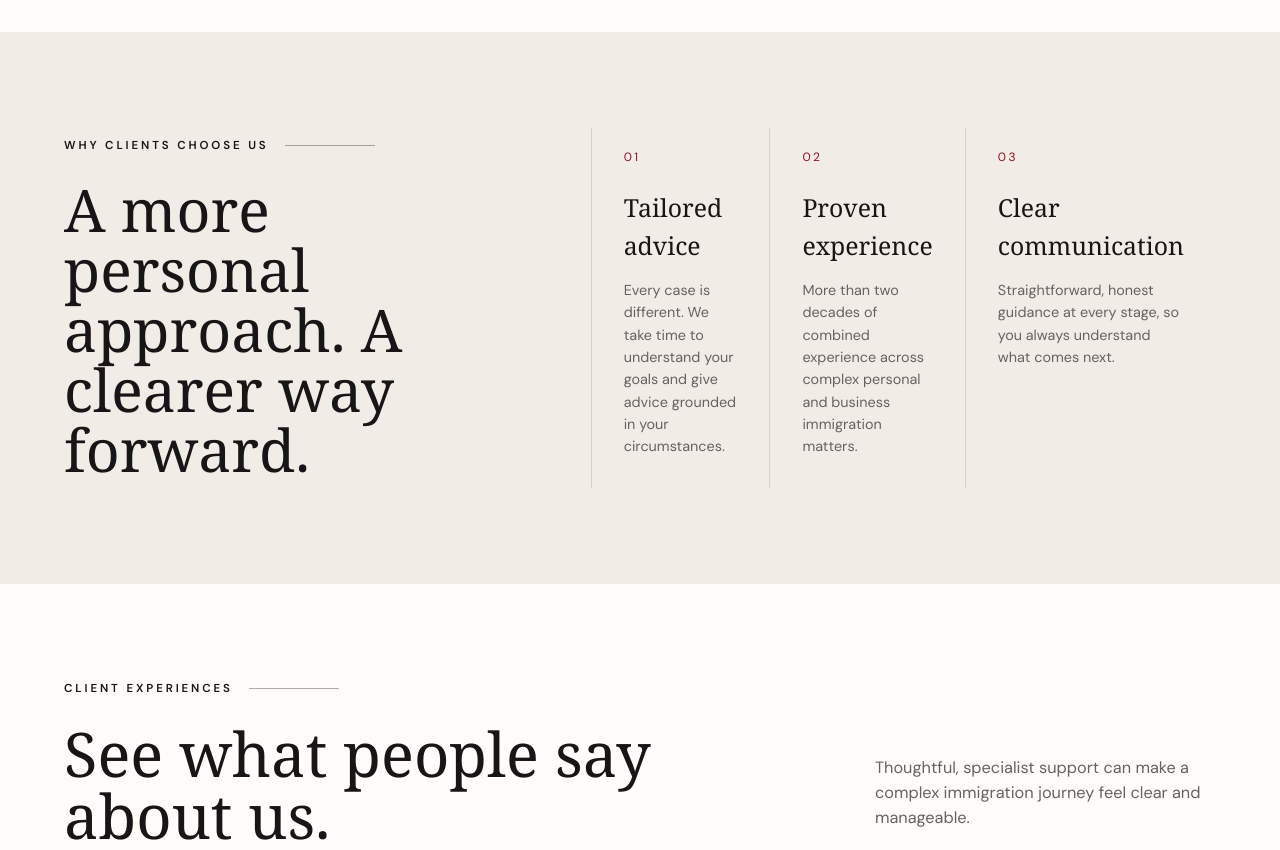
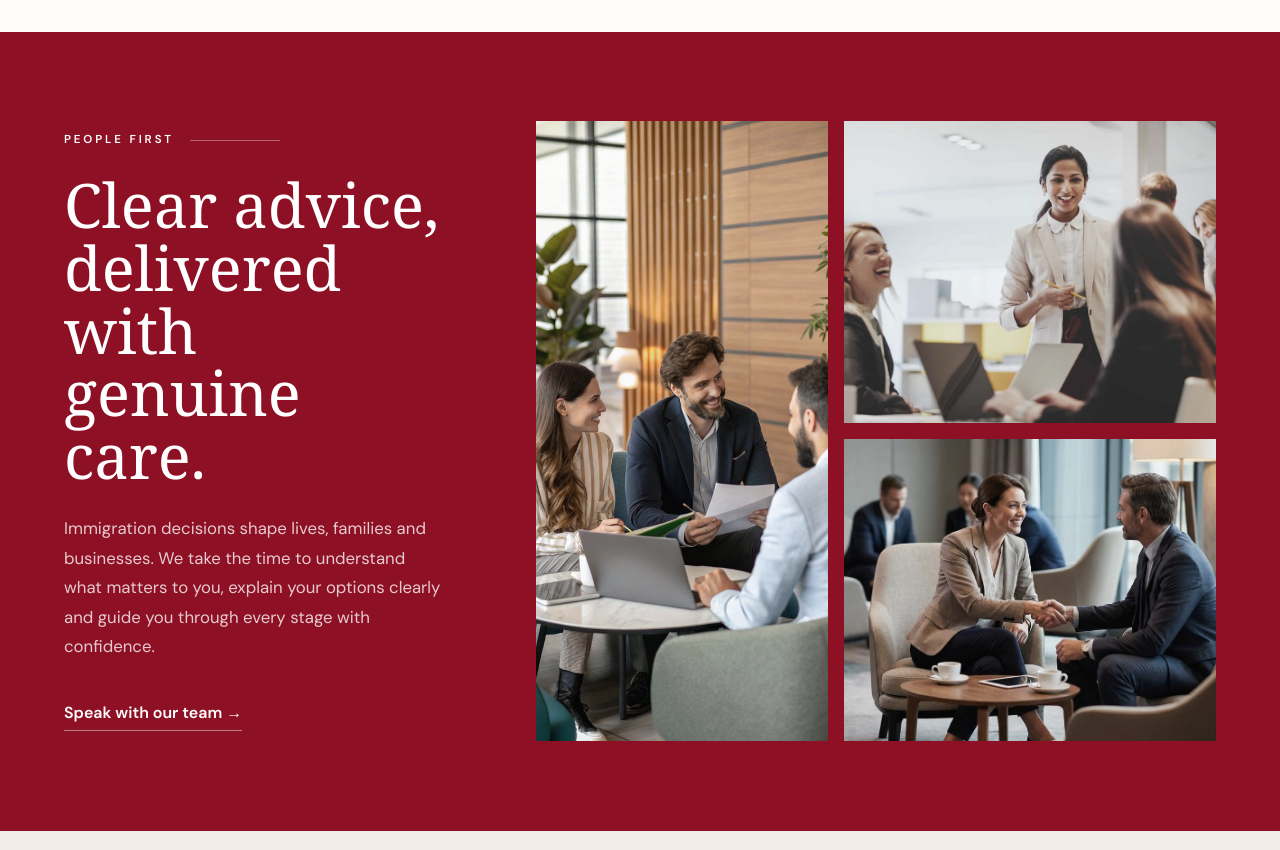
Before and after one commit to trenchsheikh/ali-kensington, a plain HTML site: page index.html in a window 1280 px wide. Shown: the part 1560-2410 px from the top of the page. Drawn offline with Linux system fonts and the light colour scheme; a web font is replaced by a local one.

Commit message:
feat: add personal editorial photo section

```diff
--- a/index.html
+++ b/index.html
@@ -52,6 +52,26 @@
         <article><span class="service-icon" aria-hidden="true">03</span><h3>UK Residency</h3><p>Guidance on settlement, indefinite leave to remain and long-term routes in the UK.</p><a href="#contact" aria-label="Discuss UK Residency">Discuss your case <span>→</span></a></article>
         <article><span class="service-icon" aria-hidden="true">04</span><h3>British Citizenship</h3><p>Clear advice on naturalisation, registration, marriage and citizenship by descent.</p><a href="#contact" aria-label="Discuss British Citizenship">Discuss your case <span>→</span></a></article>
         <article><span class="service-icon" aria-hidden="true">05</span><h3>Visa Refusals</h3><p>Strategic support with fresh applications, administrative reviews, appeals and judicial reviews.</p><a href="#contact" aria-label="Discuss a Visa Refusal">Discuss your case <span>→</span></a></article>
+      </div>
+    </section>
+
+    <section class="people-section" aria-labelledby="people-title">
+      <div class="people-copy">
+        <p class="eyebrow">People first</p>
+        <h2 id="people-title">Clear advice, delivered with genuine care.</h2>
+        <p>Immigration decisions shape lives, families and businesses. We take the time to understand what matters to you, explain your options clearly and guide you through every stage with confidence.</p>
+        <a class="text-link" href="#contact">Speak with our team <span aria-hidden="true">→</span></a>
+      </div>
+      <div class="people-gallery" aria-label="Professional consultations and collaborative client support">
+        <figure class="people-photo people-photo-tall">
+          <img src="e71858cd45bb9542f345faf93f4b1dad.jpg" alt="A professional consultation in a welcoming office" loading="lazy" decoding="async">
+        </figure>
+        <figure class="people-photo">
+          <img src="17fdde5a2818912fc1148fd6717992d9.jpg" alt="A collaborative professional meeting" loading="lazy" decoding="async">
+        </figure>
+        <figure class="people-photo">
+          <img src="da727595d95a369a127aa18e610e833f.jpg" alt="Two professionals meeting in a comfortable office" loading="lazy" decoding="async">
+        </figure>
       </div>
     </section>
 
--- a/styles.css
+++ b/styles.css
@@ -21,3 +21,21 @@
 
 @media(max-width:1050px){.reviews-heading{gap:3rem}.review-grid{grid-template-columns:repeat(2,minmax(0,1fr))}.review-card,.review-card:nth-child(4),.review-card:nth-child(5){grid-column:span 1}.review-card:last-child{grid-column:1/-1}}
 @media(max-width:760px){.reviews-heading{grid-template-columns:1fr;gap:1rem;margin-bottom:2.25rem}.reviews-heading h2{font-size:2.9rem}.reviews-heading>p{margin:0}.review-grid{grid-template-columns:1fr;gap:1rem}.review-card,.review-card:nth-child(4),.review-card:nth-child(5),.review-card:last-child{grid-column:1;padding:1.5rem}.review-card blockquote{font-size:.91rem}.stars{font-size:1rem}}
+
+.people-section{background:var(--burgundy);color:#fff;padding:clamp(4rem,7vw,7rem) clamp(1.5rem,5vw,5rem);display:grid;grid-template-columns:minmax(280px,.72fr) minmax(0,1.28fr);gap:clamp(3rem,7vw,7rem);align-items:center;overflow:hidden}
+.people-copy{max-width:560px}
+.people-copy h2{font-family:var(--serif);font-size:clamp(3rem,4.8vw,5.2rem);font-weight:400;line-height:1.02;margin:0 0 1.75rem}
+.people-copy>p:not(.eyebrow){color:rgba(255,255,255,.78);font-size:1.05rem;line-height:1.75;margin-bottom:1.5rem}
+.people-copy .text-link{color:#fff;border-bottom:1px solid rgba(255,255,255,.45);padding-bottom:.25rem}
+.people-gallery{display:grid;grid-template-columns:minmax(0,.88fr) minmax(0,1.12fr);grid-template-rows:repeat(2,minmax(190px,1fr));gap:1rem;min-height:620px}
+.people-photo{margin:0;overflow:hidden;background:#d8cec3;position:relative}
+.people-photo-tall{grid-row:1/-1}
+.people-photo img{width:100%;height:100%;display:block;object-fit:cover;filter:saturate(.82) contrast(.97);transition:transform .5s ease}
+.people-photo-tall img{object-position:center}
+.people-photo:nth-child(2) img{object-position:center 35%}
+.people-photo:nth-child(3) img{object-position:center 45%}
+.people-photo:hover img{transform:scale(1.015)}
+
+@media(max-width:1050px){.people-section{grid-template-columns:1fr;gap:3rem}.people-copy{max-width:720px}.people-gallery{min-height:560px}}
+@media(max-width:760px){.people-section{padding:4.5rem 1.25rem}.people-copy h2{font-size:2.9rem}.people-gallery{grid-template-columns:1fr 1fr;grid-template-rows:340px 190px;gap:.65rem;min-height:0}.people-photo-tall{grid-column:1/-1;grid-row:auto}.people-photo-tall img{object-position:center 42%}.people-photo:nth-child(2),.people-photo:nth-child(3){min-height:190px}}
+@media(max-width:420px){.people-gallery{grid-template-columns:1fr;grid-template-rows:330px 200px 200px}.people-photo-tall{grid-column:auto}}
```
